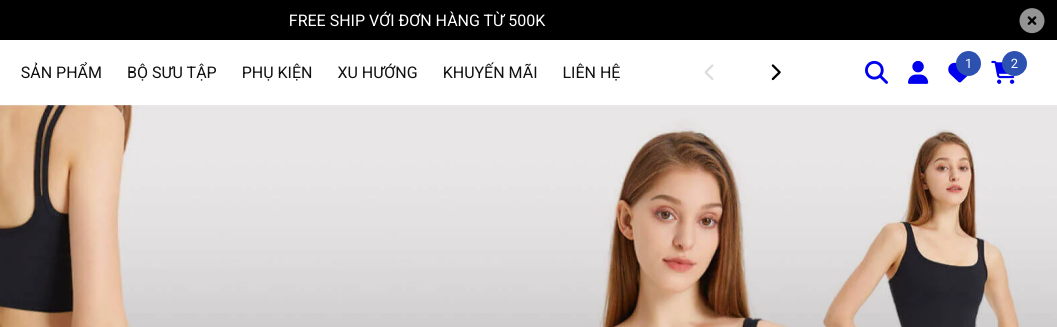
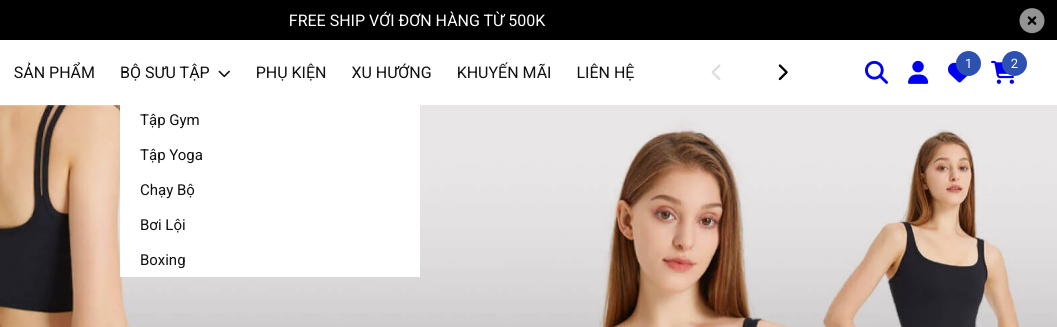
Before and after one commit to Nguyen-Van-Thuan/Java23-EgaSport, a plain HTML site: page index.html in a window 1280 px wide. Shown: the top 327 px of the page, 223-1280 px from the left. Drawn offline with Linux system fonts and the light colour scheme.

Commit message:
update souce code menu-submenu

```diff
--- a/assets/css/style.css
+++ b/assets/css/style.css
@@ -5,6 +5,7 @@
     box-sizing: border-box;
     font-family: 'Roboto', sans-serif;
 }
+
 .container {
     width: 1200px;
     margin: auto;
@@ -15,6 +16,7 @@
     flex-wrap: wrap;
     margin: 0 -10px;
 }
+
 .coloumn {
     padding: 0 10px;
 }
@@ -23,15 +25,19 @@
 .coloumn-2 {
     width: calc(100% / 2);
 }
+
 .coloumn-3 {
     width: calc(100% / 3);
 }
+
 .coloumn-4 {
     width: calc(100% / 4);
 }
+
 .coloumn-5 {
     width: calc(100% / 5);
 }
+
 .coloumn-6 {
     width: calc(100% / 6);
 }
@@ -54,10 +60,12 @@
     align-items: center;
     position: relative;
 }
+
 .header-top a {
     color: #fff;
     text-decoration: none;
 }
+
 .header-top .button-close i {
     position: absolute;
 
@@ -73,35 +81,85 @@
     display: flex;
     justify-content: space-between;
 }
+
 /* Logo */
+.header-bottom {
+    position: sticky;
+    top: 0;
+    z-index: 9999999999;
+    background-color: #fff;
+}
+
 .header-bottom .logo {
     display: flex;
     align-items: center;
     height: 100%;
 }
+
 .header-bottom .logo img {
     width: 134px;
     object-fit: cover;
 }
 
 /* Menu */
-.header-bottom .menu-main ul {
+.menu-main ul {
     display: flex;
     align-items: center;
     height: 100%;
 }
-.header-bottom .menu-main ul li {
+
+.menu-main ul li {
     list-style: none;
     margin-right: 25px;
+    padding: 20px 0;
+    position: relative;
 }
-.header-bottom .menu-main ul li:last-child {
+
+.menu-main ul li:last-child {
     margin-right: 0;
 }
-.header-bottom .menu-main ul li a {
+
+.menu-main ul li a {
     text-decoration: none;
     text-transform: uppercase;
     color: #111;
 }
+
+.menu-main ul li a i {
+    font-size: 13px;
+    margin-left: 4px;
+}
+
+
+/* Sub-menu-c1 */
+.menu-c1 {
+    position: absolute;
+    top: 100%;
+    left: 0;
+}
+.menu-main .menu-c1 ul {
+    display: block;
+    width: 300px;
+    height: auto;
+    background-color: #fff;
+}
+.menu-main .menu-c1 ul li {
+    padding: 8px 20px;
+    width: 100%;
+}
+.menu-main .menu-c1 ul li a {
+    width: 100%;
+    font-size: 15px;
+    text-transform: capitalize;
+}
+.menu-main .menu-c1 ul li a:hover {
+    color: #2f80ed;
+}
+
+
+
+
+
 
 /* Button Menu */
 .header-bottom .button-menu {
@@ -113,27 +171,37 @@
 .button-menu button {
     width: 40px;
     height: 40px;
-    border-radius: 50%; /*Bo tron*/
-    border: none; /*Bo vien cai button*/
+    border-radius: 50%;
+    /*Bo tron*/
+    border: none;
+    /*Bo vien cai button*/
     background-color: white;
     margin-right: 25px;
-    cursor: pointer; /*Chuyen con tro chuot ve ban tay*/
+    cursor: pointer;
+    /*Chuyen con tro chuot ve ban tay*/
 }
+
 .button-menu button:hover {
     background-color: rgba(238, 238, 238, 0.4);
 }
+
 .button-menu button:last-child {
     margin-right: 0;
 }
+
 .button-menu .active {
-    cursor: not-allowed; /* Cam click */
+    cursor: not-allowed;
+    /* Cam click */
 }
+
 .button-menu .active:hover {
     background-color: #fff;
 }
+
 .button-menu .active i {
     color: #ddd;
 }
+
 .button-menu button i {
     font-size: 18px;
 }
@@ -142,19 +210,24 @@
 .menu-user ul {
     display: flex;
     height: 100%;
-    align-items: center; /*Can giua theo chieu doc*/
+    align-items: center;
+    /*Can giua theo chieu doc*/
 }
+
 .menu-user ul li {
     list-style: none;
     margin-right: 20px;
     position: relative;
 }
+
 .menu-user ul li:last-child {
     margin-right: 0;
 }
+
 .menu-user ul li a i {
     font-size: 23px;
 }
+
 .menu-user ul li span {
     width: 25px;
     height: 25px;
@@ -180,3 +253,15 @@
 .hot-product {
     padding: 40px 0;
 }
+
+/* Map-Youtube */
+.map-youtube {
+    padding: 50px 0;
+}
+
+/* Footer */
+.footer {
+    width: 100%;
+    height: 400px;
+    background-color: #0d276b;
+}
--- a/index.html
+++ b/index.html
@@ -47,22 +47,63 @@
         <div class="menu-main">
           <ul>
             <li>
-              <a href="#">SẢN PHẨM</a>
+              <a href="#">
+                SẢN PHẨM
+              </a>
+            </li>
+
+
+            <li>
+
+              <a href="#">
+                BỘ SƯU TẬP
+                <i class="fa-solid fa-chevron-down"></i>
+              </a>
+
+              <div class="menu-c1">
+                <ul>
+                  <li>
+                    <a href="#">Tập Gym</a>
+                  </li>
+                  <li>
+                    <a href="#">Tập Yoga</a>
+                  </li>
+                  <li>
+                    <a href="#">Chạy Bộ</a>
+                  </li>
+                  <li>
+                    <a href="#">Bơi Lội</a>
+                  </li>
+                  <li>
+                    <a href="#">Boxing</a>
+                  </li>
+                </ul>
+              </div>
+
+            </li>
+
+
+
+
+            <li>
+              <a href="#">
+                PHỤ KIỆN
+              </a>
             </li>
             <li>
-              <a href="#">BỘ SƯU TẬP</a>
+              <a href="#">
+                XU HƯỚNG
+              </a>
             </li>
             <li>
-              <a href="#">PHỤ KIỆN</a>
+              <a href="#">
+                Khuyến mãi
+              </a>
             </li>
             <li>
-              <a href="#">XU HƯỚNG</a>
-            </li>
-            <li>
-              <a href="#">Khuyến mãi</a>
-            </li>
-            <li>
-              <a href="#">Liên hệ</a>
+              <a href="#">
+                Liên hệ
+              </a>
             </li>
           </ul>
         </div>
@@ -182,20 +223,23 @@
     <div class="container">
 
       <div class="row">
+
         <div class="coloumn coloumn-2">
-          <div class="content"></div>
+          <iframe src="https://www.google.com/maps/embed?pb=!1m18!1m12!1m3!1d29786.92971528628!2d105.80322229279223!3d21.058030758287018!2m3!1f0!2f0!3f0!3m2!1i1024!2i768!4f13.1!3m3!1m2!1s0x3135aafe7260066b%3A0x4c2c988309aaa3db!2zSOG7kyBUw6J5!5e0!3m2!1svi!2s!4v1695303876969!5m2!1svi!2s" width="100%" height="450" style="border:0;" allowfullscreen="" loading="lazy" referrerpolicy="no-referrer-when-downgrade"></iframe>
         </div>
+
         <div class="coloumn coloumn-2">
-          <div class="content"></div>
+          <iframe width="100%" height="450" src="https://www.youtube.com/embed/SgpuwlYg5nM?si=xb3JC1vELGBAZs5Z" title="YouTube video player" frameborder="0" allow="accelerometer; autoplay; clipboard-write; encrypted-media; gyroscope; picture-in-picture; web-share" allowfullscreen></iframe>
         </div>
+
       </div>
 
     </div>
   </div>
 
 
-
-
+  <!-- Footer -->
+  <div class="footer"></div>
 
 
 
```
